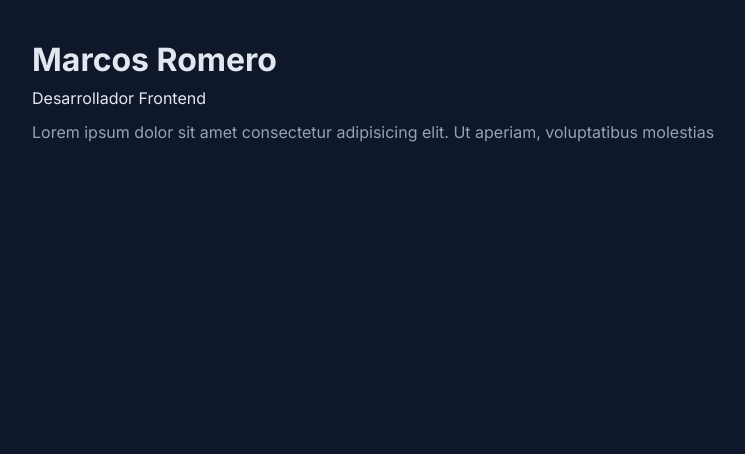
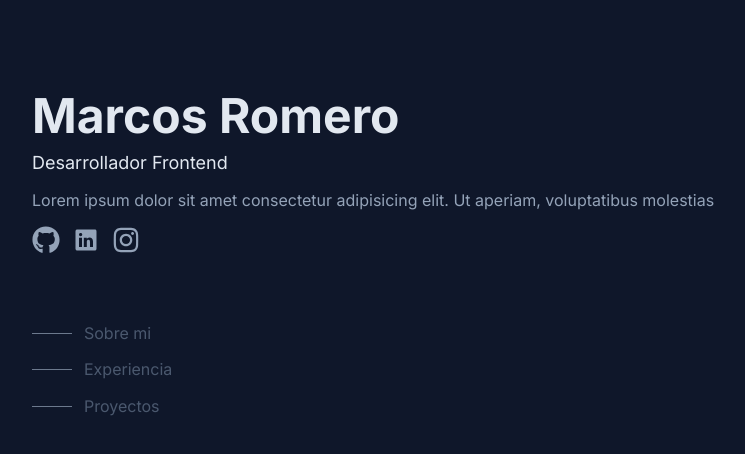
Before and after one commit to M4rckR/my-portfolio, a React (Vite) app: page / in a window 1280 px wide. Shown: the top 454 px of the page, without its empty margins (96-841 px from the left). Built offline with nearby package versions, Linux system fonts and the light colour scheme.

Commit message:
Menu y redes sociales terminadas (Falta link)

```diff
--- a/package.json
+++ b/package.json
@@ -13,7 +13,9 @@
     "animate.css": "^4.1.1",
     "portfoliomarkc": "file:",
     "react": "^18.3.1",
-    "react-dom": "^18.3.1"
+    "react-dom": "^18.3.1",
+    "react-icons": "^5.3.0",
+    "react-mouse-parallax": "^1.3.5"
   },
   "devDependencies": {
     "@eslint/js": "^9.15.0",
--- a/src/App.tsx
+++ b/src/App.tsx
@@ -1,11 +1,14 @@
-import { NavPort } from "./components/header/NavPort"
+import { NavPort } from "./components/NavPort"
 
 
 export const App = () => {
 
   return (
     <>
-      <NavPort />
+      <div>
+        <NavPort />
+
+      </div>
     </>
   )
 }
--- a/src/assets/scss/base/_variables.scss
+++ b/src/assets/scss/base/_variables.scss
@@ -18,3 +18,4 @@ $gray: #BDBDBD;
 $gray__claro : #333;
 $text__title : #E2E8F0;
 $text__body : #94A3b8;
+$text__body__claro : #64748B;
--- a/src/assets/scss/general/_background.scss
+++ b/src/assets/scss/general/_background.scss
@@ -2,4 +2,22 @@
 
 body {
     background-color: v.$background-color;
+    position: relative;
+    overflow: hidden;
 }
+
+.parallax {
+    position: relative;
+    width: 100%;
+    height: 100vh;
+    overflow: hidden;
+  }
+
+  #spotlight {
+    width: 200px;
+    height: 200px;
+    background: radial-gradient(circle, rgba(255, 255, 255, 0.8) 0%, rgba(255, 255, 255, 0) 60%);
+    pointer-events: none;
+    mix-blend-mode: overlay;
+    transition: transform 0.1s ease-out;
+  }
--- a/src/assets/scss/header/_nav.scss
+++ b/src/assets/scss/header/_nav.scss
@@ -1,20 +1,81 @@
 @use '../base/variables' as v;
+@use '../base/mixins' as m;
 
 .portNav {
-    padding: 4.2rem 0;
+    padding: 4.8rem 0;
     color: v.$text__title;
+
+    @include m.tablet {
+        padding: 8.8rem 0 6rem 0;
+    }
+
     &__name {
         font-weight: 700;
         font-family: v.$fuente_principal;
-        font-size: 3.2rem;
+        font-size: 4.2rem;
         margin: 0;
+
+        @include m.tablet {
+            font-size: 4.8rem
+        }
+
     }
+
 
     &__role {
         margin: 1rem 0;
+        font-size: 1.8rem;
     }
 
     &__textBody {
         color: v.$text__body;
+        font-size: 1.6rem;
+        line-height: 2.0rem;
+    }
+
+    &__redes {
+        display: flex;
+        gap: 1.2rem;
+
+        a {
+            color: v.$text__body;
+            font-size: 2.8rem;
+        }
     }
 }
+
+.portAnc {
+    display: flex;
+    flex-direction: column;
+    gap: 10px;
+
+    a {
+        display: flex;
+        align-items: center;
+        padding: 4px 0;
+        gap: 12px;
+        color: v.$text__body__claro;
+        transition: all .25s ease-in-out;
+        opacity: .7;
+
+        &:hover {
+            font-weight: 800;
+            opacity: 1;
+
+            &::before {
+                width: 80px;
+                height: 2px;
+            }
+
+        }
+
+        &::before {
+            content: '';
+            display: block;
+            width: 40px;
+            height: 1px;
+            background-color: v.$text__body;
+            transition: width .3s;
+        }
+    }
+}
--- /dev/null
+++ b/src/components/NavPort.tsx
@@ -0,0 +1,39 @@
+import { FaGithub, FaInstagram } from "react-icons/fa";
+import { IoLogoLinkedin } from "react-icons/io";
+
+export const NavPort = () => {
+  return (
+    <>
+      <section className="portNav contenedor">
+        <p className="portNav__name">Marcos Romero</p>
+        <p className="portNav__role">Desarrollador Frontend</p>
+
+        <p className="portNav__textBody">
+          Lorem ipsum dolor sit amet consectetur adipisicing elit. Ut aperiam,
+          voluptatibus molestias
+        </p>
+
+        <div className="portNav__redes">
+          <a href="#">
+            {" "}
+            <FaGithub />{" "}
+          </a>
+          <a href="#">
+            {" "}
+            <IoLogoLinkedin />{" "}
+          </a>
+          <a href="#">
+            {" "}
+            <FaInstagram />{" "}
+          </a>
+        </div>
+      </section>
+
+      <section className="contenedor portAnc">
+            <a href="#">Sobre mi</a>
+            <a href="#">Experiencia</a>
+            <a href="#">Proyectos</a>
+      </section>
+    </>
+  );
+};
--- a/src/components/header/NavPort.tsx
+++ /dev/null
@@ -1,16 +0,0 @@
-export const NavPort = () => {
-  return (
-    <section className="portNav contenedor">
-        <p className="portNav__name">
-            Marcos Romero
-        </p>
-        <p className="portNav__role">
-            Desarrollador Frontend
-        </p>
-
-        <p className="portNav__textBody">
-            Lorem ipsum dolor sit amet consectetur adipisicing elit. Ut aperiam, voluptatibus molestias
-        </p>
-    </section>
-  )
-}
```
Also changed, not shown: src/types/react-mouse-parallax.d.ts (added, +21 -0 lines), 1 other file (tests, documents, lock files or other folders).
